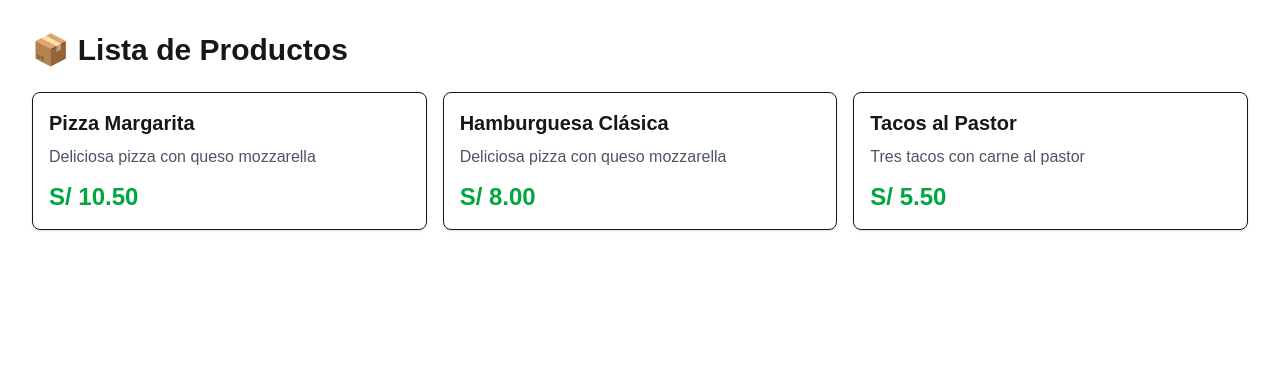
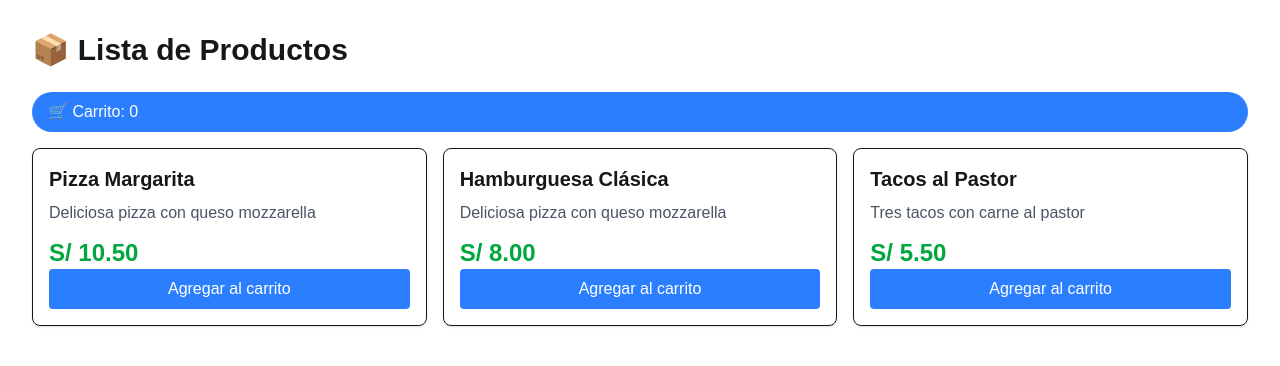
Before and after one commit to grover-dev86/restaurante-pos, a Next.js app: page /productos in a window 1280 px wide. Shown: the top 366 px of the page. Built offline with nearby package versions, Linux system fonts and the light colour scheme.

Commit message:
feat():boton agregar al carrito con funcionalidad de prueba

```diff
--- a/src/app/productos/page.tsx
+++ b/src/app/productos/page.tsx
@@ -1,7 +1,14 @@
 // Esta línea indica que este componente se ejecuta en el navegador del usuario
 'use client'
 
+import { useState } from 'react'
+
 function ProductPage() {
+
+	// useState: Guarda un número que representa cuántos productos agregamos
+  // productosAgregados = el número actual
+  // setProductosAgregados = función para cambiar ese número
+	const [productosAgregados, setProductosAgregados] = useState(0)
 
 	// Datos de prueba (más adelante vendrán de la base de datos)
 	const productos = [
@@ -24,31 +31,49 @@ function ProductPage() {
 			descripcion: 'Tres tacos con carne al pastor'
 		}
 	]
+
+	const agregarAlCarrito = (nombreProducto: string) => {
+		setProductosAgregados(productosAgregados + 1)
+
+		alert(`✅ ${nombreProducto} agregado al carrito`)
+	}
+
 	return (
-		<div className="p-8">
-			<h1 className="text-3xl font-bold mb-6">
+		<div className='p-8'>
+			<h1 className='text-3xl font-bold mb-6'>
 				📦 Lista de Productos
 			</h1>
 
+			{/* Contador de productos agregados */}
+			<div className='bg-blue-500 text-white px-4 py-2 rounded-full mb-4'>
+				🛒 Carrito: {productosAgregados}
+			</div>
+
 			{/* Grid: organiza los productos en columnas */}
-			<div className="grid grid-cols-3 gap-4">
+			<div className='grid grid-cols-3 gap-4'>
 				{/* .map() recorre el array y crea una tarjeta por cada producto */}
 				{productos.map(producto => (
 					<div
 						key={producto.id}
-						className="border rounded-lg p-4 shadow hover:shadow-lg"
+						className='border rounded-lg p-4 shadow hover:shadow-lg'
 					>
-						<h2 className="text-xl font-semibold mb-2">
+						<h2 className='text-xl font-semibold mb-2'>
 							{producto.nombre}
 						</h2>
 
-						<p className="text-gray-600 mb-3">
+						<p className='text-gray-600 mb-3'>
 							{producto.descripcion}
 						</p>
 
-						<p className="text-2xl font-bold text-green-600">
+						<p className='text-2xl font-bold text-green-600'>
 							S/ {producto.precio.toFixed(2)}
 						</p>
+
+						<button
+							className='w-full bg-blue-500 text-white py-2 rounded hover:bg-blue-600 transition cursor-pointer'
+							onClick={() => agregarAlCarrito(producto.nombre)}>
+							Agregar al carrito
+						</button>
 					</div>
 				))}
 			</div>
```
